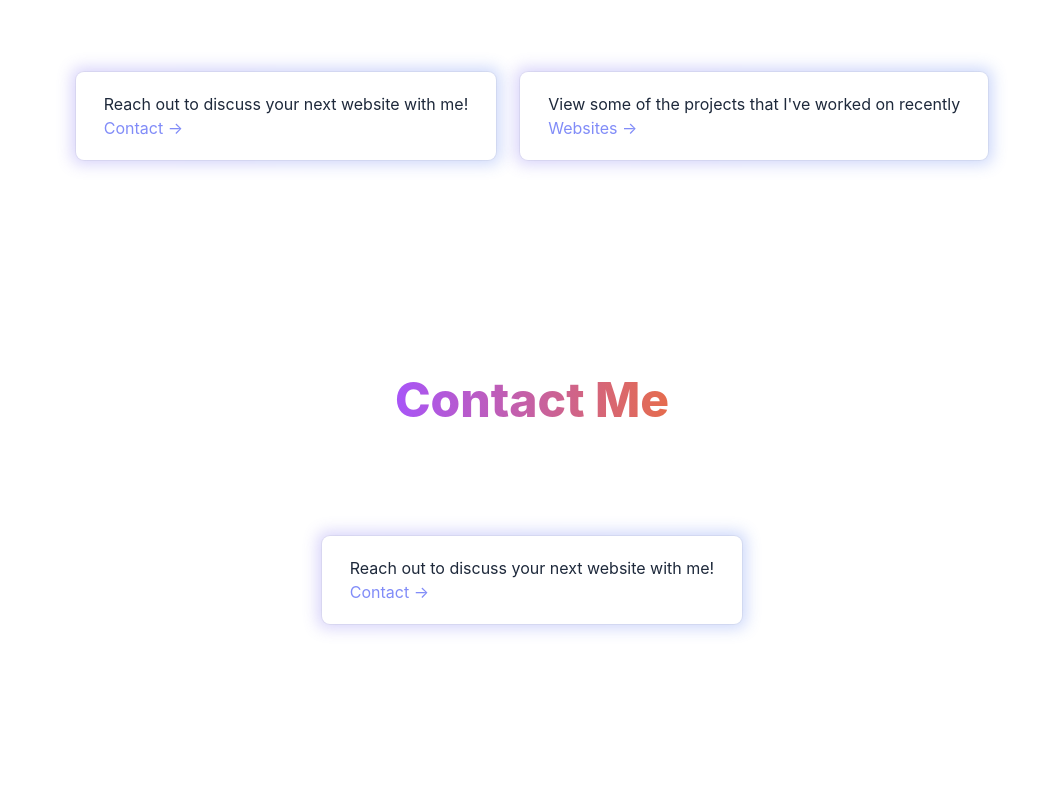
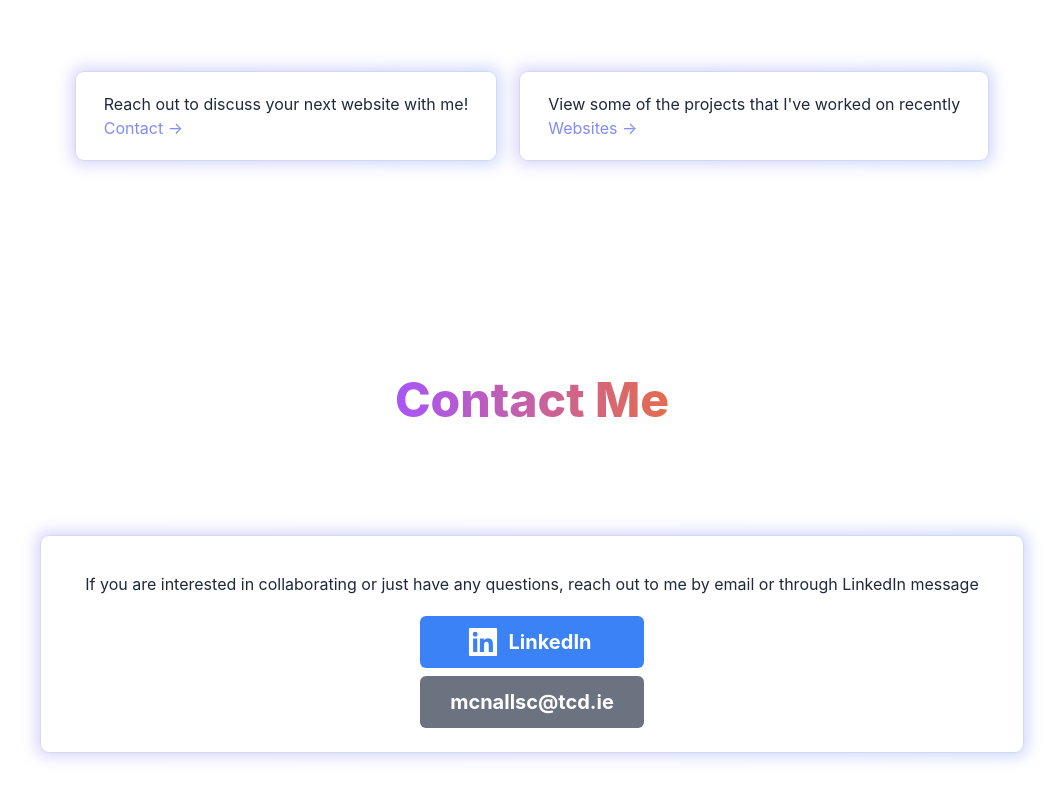
Before and after one commit to scottmcn204/scottmcnallyweb, a React (Create React App) app: page / in a window 1280 px wide. Shown: the part 568-1368 px from the top of the page, without its empty margins (108-1171 px from the left). Built offline with nearby package versions, Linux system fonts and the light colour scheme.

Commit message:
conact me page template

```diff
--- a/package.json
+++ b/package.json
@@ -9,6 +9,7 @@
     "@testing-library/user-event": "^13.5.0",
     "react": "^18.3.1",
     "react-dom": "^18.3.1",
+    "react-icons": "^5.2.1",
     "react-scripts": "5.0.1",
     "web-vitals": "^2.1.4"
   },
--- a/src/App.js
+++ b/src/App.js
@@ -1,6 +1,7 @@
 import './App.css';
 import React, { useState } from "react";
 import { Transition } from "@headlessui/react";
+import{AiFillLinkedin} from 'react-icons/ai';
 
 
 function App() {
@@ -168,13 +169,22 @@ function App() {
             </div>
           </div>
           <div className='flex justify-center z-100 mt-24'>
-          <div className='relative mx-3'>
+          <div className='relative mx-6'>
          <div class="absolute -inset-1 bg-gradient-to-r from-purple-600 to-blue-600 animate-gradient-xy rounded-lg blur opacity-25 z-100"></div>
         <div class="relative px-7 py-6 bg-white ring-1 ring-gray-900/5 rounded-lg leading-none flex items-top justify-start space-x-6 z-100">
-
           <div class="space-y-2">
-            <p class="text-slate-800">Reach out to discuss your next website with me!</p>
-            <a href="./" class="block text-indigo-400 group-hover:text-slate-800 transition duration-200">Contact →</a>
+            <p class="text-slate-800 text-center p-4">If you are interested in collaborating or just have any questions, reach out to me by email or through LinkedIn message</p>
+            <div className='flex justify-center mb-5 z-40'>
+            <div className='md:text-4xl bg-blue-500 text-3xl flex justify-center text-white a px-4 py-2 rounded-md md:w-56  z-40'>
+              <AiFillLinkedin></AiFillLinkedin>
+              <h3 className='md:text-xl text-base py-1 px-2 font-bold'><a href='https://www.linkedin.com/in/scottamcnally'>LinkedIn</a></h3>
+            </div>
+          </div>
+          <div className='flex justify-center mb-5 z-40'>
+            <div className='md:text-4xl bg-gray-500 text-3xl flex justify-center text-white a px-4 py-2 rounded-md md:w-56  z-40'>
+              <h3 className='md:text-xl text-base py-1 px-2 font-bold'><a href='https://www.linkedin.com/in/scottamcnally'>mcnallsc@tcd.ie</a></h3>
+            </div>
+          </div>
           </div>
         </div>
         </div>
```
Also changed, not shown: 1 other file (tests, documents, lock files or other folders).
